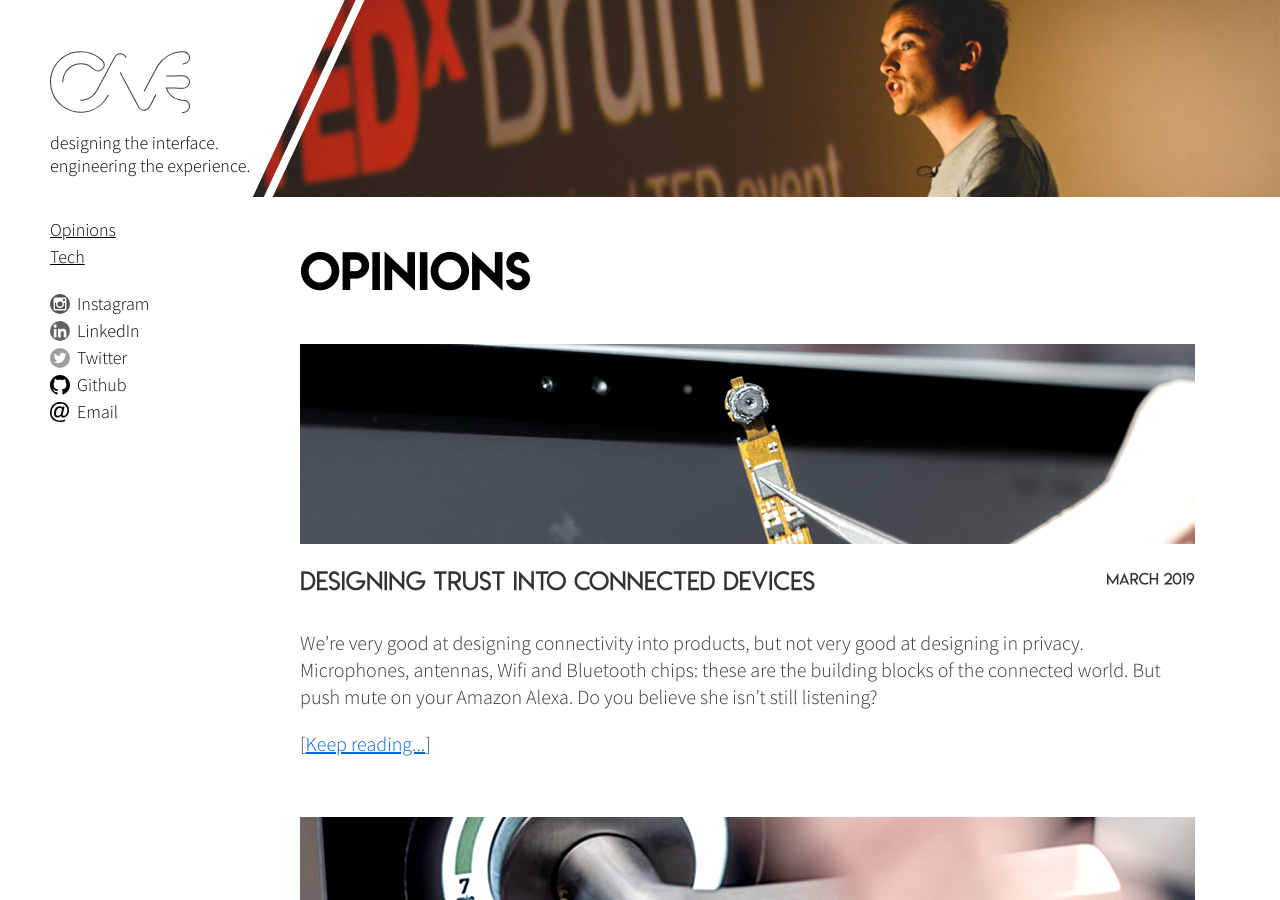
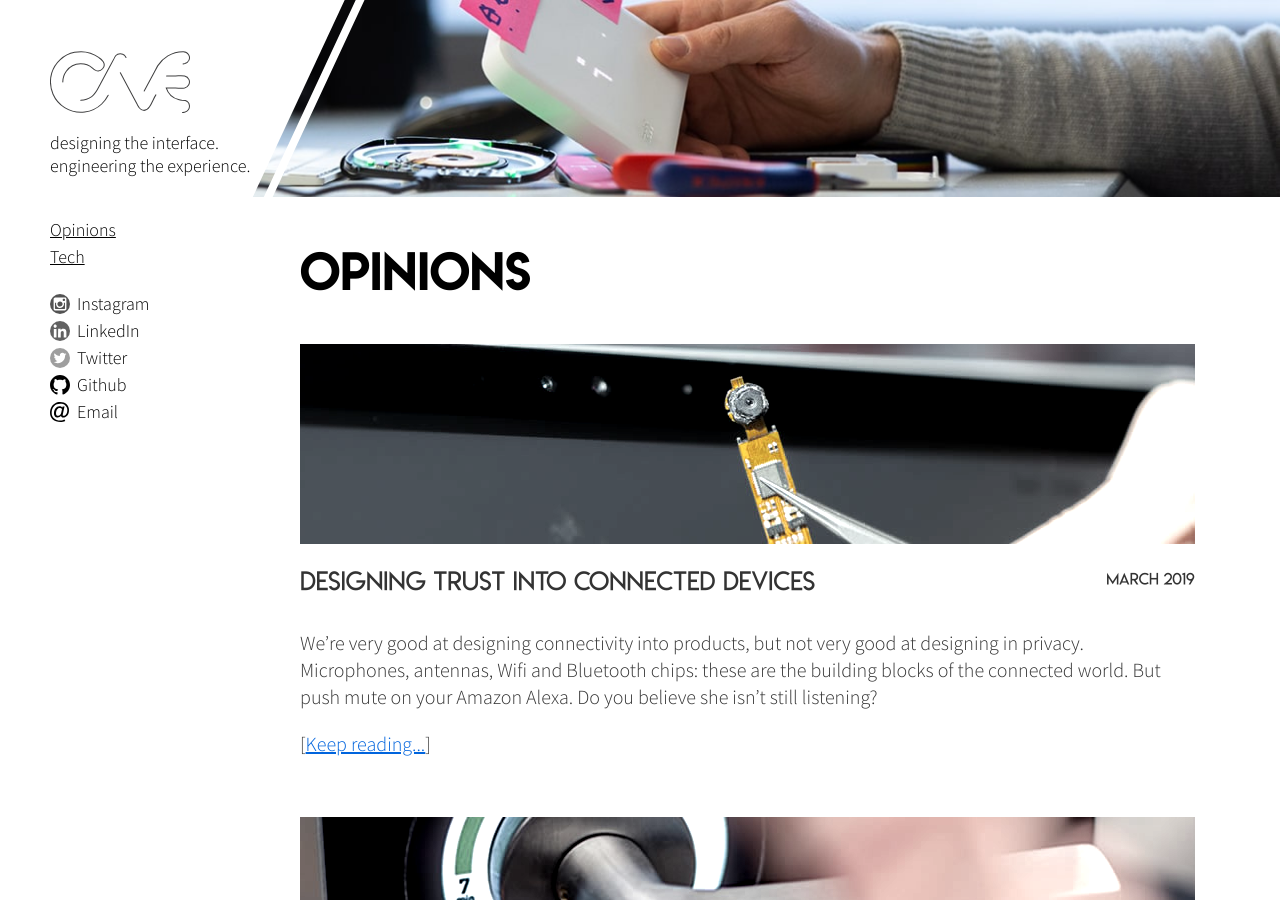
Before and after one commit to gcsalzburg/gcsalzburg.github.io, a Jekyll site: the page built from opinions.md, in a window 1280 px wide and 900 px high. Built offline with Jekyll 4.4.1, drawn with Linux system fonts in a browser that asks for light colours.

Commit message:
Change opinions header image

```diff
--- a/opinions.md
+++ b/opinions.md
@@ -1,7 +1,7 @@
 ---
 layout: list
 title: Opinions
-header_img: header_tedx.jpg
+header_img: header_opinion.jpg
 
 list_category: opinions
 ---
```
Also changed, not shown: images/backgrounds/header_opinion.jpg (added).
